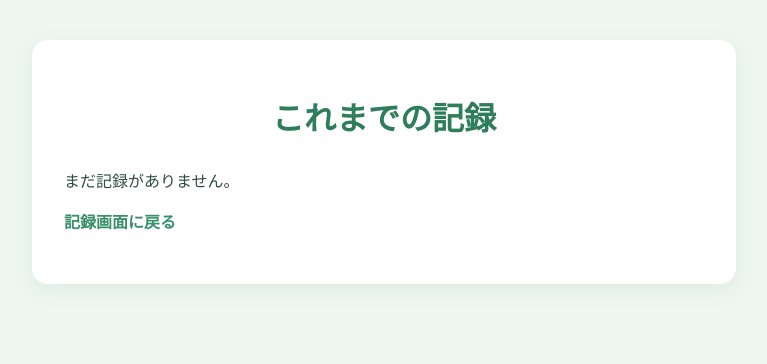
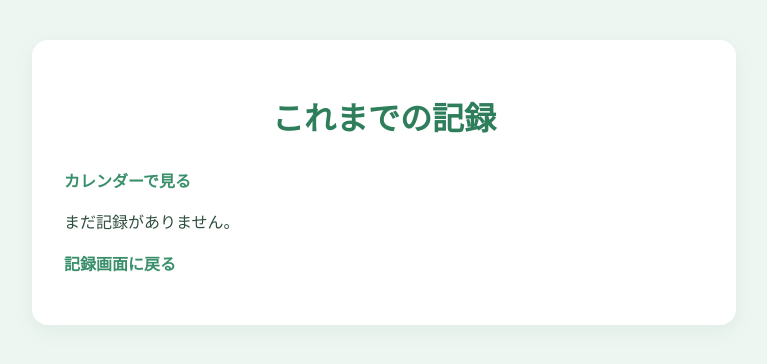
Before and after one commit to akanejingu07/mood_app, a Flask app: page /history in a window 1280 px wide. Shown: the top 364 px of the page, without its empty margins (256-1023 px from the left). Run offline with Flask 3, Linux system fonts and the light colour scheme; a user stored in the database is signed in; data that the repository does not hold is empty; some libraries are stand-ins or nearby versions.

Commit message:
app.pyを調整

```diff
--- a/templates/history.html
+++ b/templates/history.html
@@ -11,6 +11,10 @@
   <div class="container">
 
     <h1>これまでの記録</h1>
+
+    <p>
+      <a href="/calendar">カレンダーで見る</a>
+    </p>
 
     {% if records|length == 0 %}
       <p>まだ記録がありません。</p>
```
